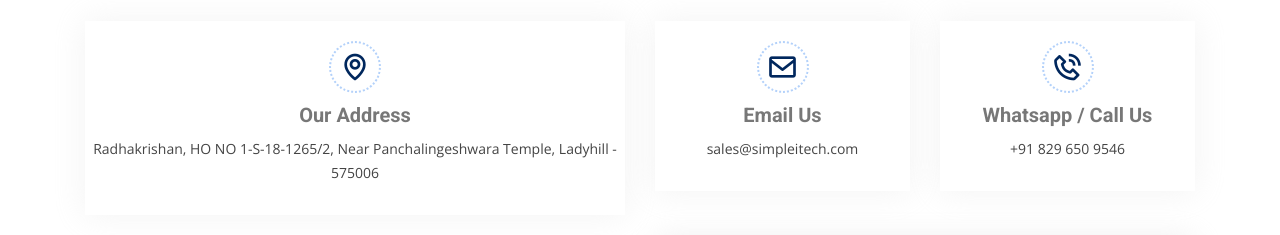
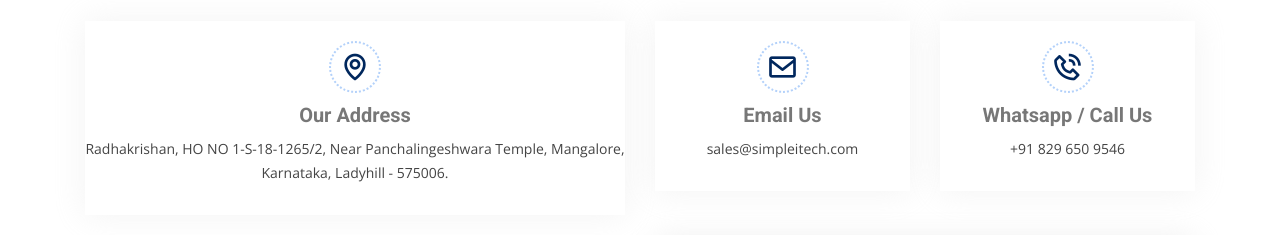
Before and after one commit to sencillatech/sencillatech.github.io, a plain HTML site: page index.html in a window 1280 px wide. Shown: the part 2840-3075 px from the top of the page. Drawn offline with nearby package versions, Linux system fonts and the light colour scheme; grey boxes are pictures that could not be loaded.

Commit message:
address updated

```diff
--- a/index.html
+++ b/index.html
@@ -364,7 +364,7 @@ style="background-color: #E6F4F1;"
             <div class="info-box mb-4">
               <i class="bx bx-map"></i>
               <h3>Our Address</h3>
-              <p>Radhakrishan, HO NO 1-S-18-1265/2, Near Panchalingeshwara Temple, Ladyhill - 575006</p>
+              <p>Radhakrishan, HO NO 1-S-18-1265/2, Near Panchalingeshwara Temple, Mangalore, Karnataka, Ladyhill - 575006.</p>
             </div>
           </div>
 
```
